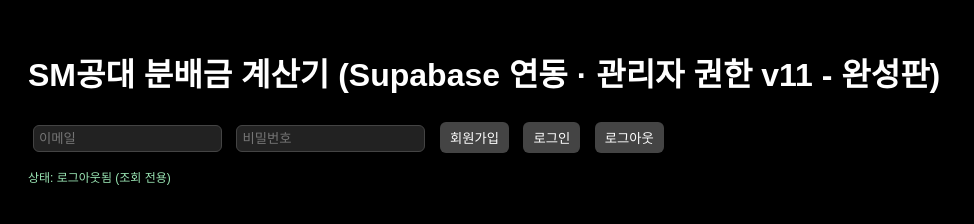
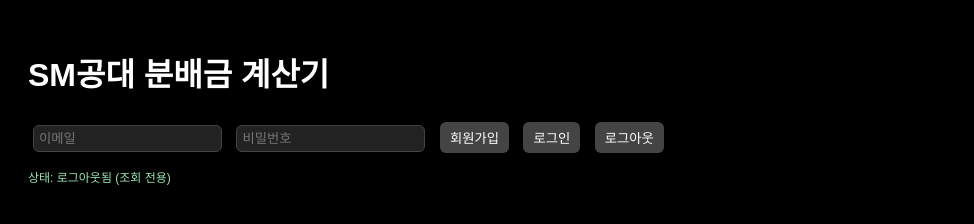
Before and after one commit to honggeunyoung/awesomeguild, a plain HTML site: page index.html in a window 1280 px wide. Shown: the whole page, without its empty margins (0-974 px from the left). Drawn offline with Linux system fonts and the light colour scheme.

Commit message:
Update index.html

```diff
--- a/index.html
+++ b/index.html
@@ -28,7 +28,7 @@
   </style>
 </head>
 <body>
-  <h1>SM공대 분배금 계산기 (Supabase 연동 · 관리자 권한 v11 - 완성판)</h1>
+  <h1>SM공대 분배금 계산기</h1>
 
   <!-- 로그인 UI -->
   <div id="auth">
```
